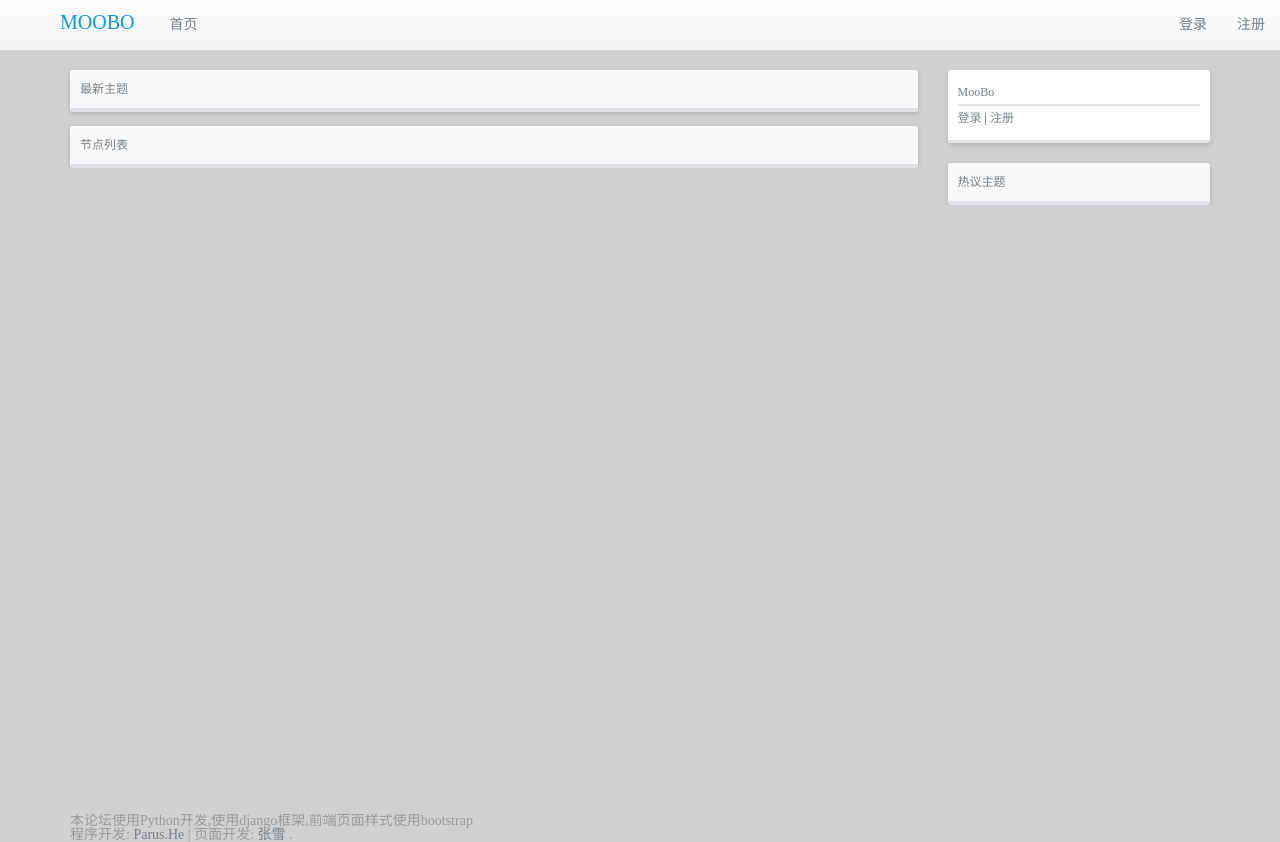
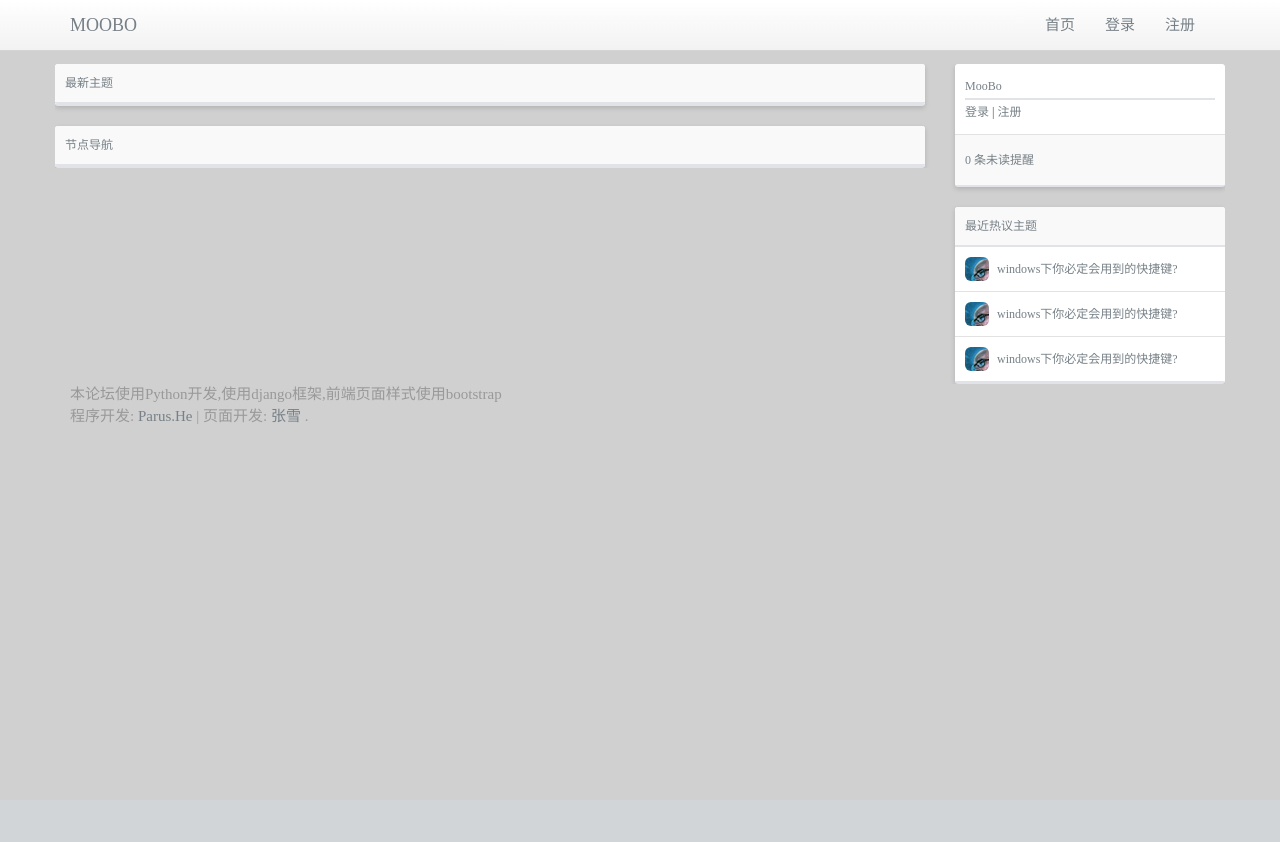
Before and after one commit to puras/moobo, a Django app: template bbs/templates/index.html in a window 1280 px wide. After the commit the page ends 424 px from the top, so only its background shows below. Run offline with Django 3.2, Linux system fonts and the light colour scheme; the template is opened without the code that fills it, so the values that code supplies are empty; parts of the project's set-up code (start-up, migrations or seed data) failed here and were passed over.

Commit message:
更新样式

```diff
--- a/bbs/static/css/base.css
+++ b/bbs/static/css/base.css
@@ -1,5 +1,5 @@
 @charset "utf-8";
-
+/* CSS Document */
 * {
     margin: 0;
     font-family: Microsoft YaHei;
@@ -11,35 +11,14 @@ html,body {
     font-size: 15px;
     height: 100%
 }
-body {
-    background: #fff;
-    font-size: 12px;
-    color: #424242;
-    margin: 0;
-    line-height: 1.42857;
-    display: block;
-    padding: 0;
-    -moz-font-feature-settings: normal;
-    -moz-font-language-override: normal;
-    -x-system-font: none;
-    background-color: #EFF0F0;
-    font-family: arial,宋体;
-    font-size: 14px;
-    font-size-adjust: none;
-    font-stretch: normal;
-    font-style: normal;
-    font-variant: normal;
-    font-weight: normal;
-    line-height: 100%;
-}
 ul, li {
-    /*list-style: none;
+    list-style: none;
     height: auto;
     padding: 0;
     margin: 0;
     border: none;
     list-style: none;
-    display: block;*/
+    display: block;
 }
 form {
     margin: 0;
@@ -62,49 +41,11 @@ input{
     padding: 0;
 }
 ul, ol {
-   /* list-style-image: none;
+    list-style-image: none;
     list-style-position: outside;
     list-style-type: none;
     margin: 0;
-    padding: 0;*/
-}
-img {
-    -moz-border-bottom-colors: none;
-    -moz-border-left-colors: none;
-    -moz-border-right-colors: none;
-    -moz-border-top-colors: none;
-    border-bottom-color: -moz-use-text-color;
-    border-bottom-style: none;
-    border-bottom-width: 0;
-    border-image-outset: 0 0 0 0;
-    border-image-repeat: stretch stretch;
-    border-image-slice: 100% 100% 100% 100%;
-    border-image-source: none;
-    border-image-width: 1 1 1 1;
-    border-left-color-ltr-source: physical;
-    border-left-color-rtl-source: physical;
-    border-left-color-value: -moz-use-text-color;
-    border-left-style-ltr-source: physical;
-    border-left-style-rtl-source: physical;
-    border-left-style-value: none;
-    border-left-width-ltr-source: physical;
-    border-left-width-rtl-source: physical;
-    border-left-width-value: 0;
-    border-right-color-ltr-source: physical;
-    border-right-color-rtl-source: physical;
-    border-right-color-value: -moz-use-text-color;
-    border-right-style-ltr-source: physical;
-    border-right-style-rtl-source: physical;
-    border-right-style-value: none;
-    border-right-width-ltr-source: physical;
-    border-right-width-rtl-source: physical;
-    border-right-width-value: 0;
-    border-top-color: -moz-use-text-color;
-    border-top-style: none;
-    border-top-width: 0;
-    height: auto;
-    max-width: 100%;
-    vertical-align: middle;
+    padding: 0;
 }
 body, div, dl, dt, dd, ul, ol, li, h1, h2, h3, h4, h5, h6, form, input, textarea, p, th, td {
     margin: 0;
@@ -115,7 +56,3 @@ address, address[dir], article, article[dir], aside, aside[dir], blockquote, blo
 *, *:before, *:after {
     -moz-box-sizing: border-box;
 }
-h1, h2, h3 {
-    line-height: 44px;
-    font-family: Microsoft YaHei;
-}
--- a/bbs/static/css/content.css
+++ b/bbs/static/css/content.css
@@ -1,26 +1,7 @@
 @charset "utf-8";
 /* CSS Document */
-body > header {
-    margin-bottom: 3em;
-}
-.container-fluid:before, .container-fluid:after {
-    content: "";
-    display: table;
-    line-height: 0;
-}
-.container-fluid:after {
-    clear: both;
-}
-.container-fluid:before, .container-fluid:after {
-    content: "";
-    display: table;
-    line-height: 0;
-}
-body > section.container-fluid {
-    height:auto;
-    min-height: 100%;
-    margin-bottom: -2em;
-    padding: 2em 0;
+.content{
+    /*height: 82%;    */
 }
 .navbar-inner{
     background-color: #F9F9F9;
@@ -28,30 +9,6 @@ body > section.container-fluid {
     background-repeat: repeat-x;
     border-bottom:1px solid #D4D4D4;
     min-height: 40px;
-}
-.brand {
-    color: #049CDB;
-    margin-left: 40px;
-    position: relative;
-    font-family: "orbitron-bold";
-}
-.navbar .brand {
-    display: block;
-    float: left;
-    font-size: 20px;
-    font-weight: 200;
-    padding-bottom: 9px;
-    padding-left: 20px;
-    padding-right: 20px;
-    padding-top: 4px;
-    text-shadow: 0 1px 0 #FFFFFF;
-}
-.navbar .brand span{
-    line-height: 37px;
-}
-.navbar-search {
-    margin: 5px 1em 0 0;
-    position: relative;
 }
 .pull-right {
     float: right;
@@ -105,6 +62,18 @@ body > section.container-fluid {
 }
 .node{
     color: #999999;
+}
+.node-title{
+    float: left;
+    line-height: 200%;
+}
+.node-item{
+    line-height: 120%;
+    padding-left: 10px;
+}
+.node-item a{
+    font-size: 14px;
+    margin-right: 20px;
 }
 .info{
     font-size:12px;
@@ -187,3 +156,7 @@ a.balance_area:link, a.balance_area:visited, .balance_area {
 a.balance_area:hover{
     color: #000;
 }
+footer{
+    position: relative;
+    bottom: 0;
+}
--- a/bbs/templates/base.html
+++ b/bbs/templates/base.html
@@ -3,8 +3,8 @@
 {% load staticfiles %}
 
 {% block body %}
-<section class="container-fluid">
-    <div class="container">
+<!-- container ================================================== -->
+<div class="container bs-docs-container content">
     <div class="row">
     <!--左侧商品展示区-->
     <div class="col-md-9" role="main">
@@ -22,33 +22,26 @@
                 <div class="tab_title"> <a href="javascript:void(0)">MooBo</a></div>
                 <a href="{% url 'bbs:login' %}">登录</a> | <a href="{% url 'bbs:join' %}">注册</a>
                 {% endif %}
-
-                        <!-- <div class="main">
+                <!-- <a href="#" class="user" style="max-height:48px; max-width:48px;"></a>
+                <h4><a href="#" class="user_name">602516883</a></h4>
+                <div class="main">
                     <p class="dark"> <span class="bigger">0</span> <span>节点收藏</span> </p>
                     <p class="dark"> <span class="bigger">0</span> <span>主题收藏</span> </p>
                     <p class="dark"> <span class="bigger">0</span> <span>特别关注</span> </p>
                 </div> -->
             </div>
-                    <!-- <div class="inner">
-                        <div id="money" class="fr"> <a class="balance_area" href="#"> 0 <span></span></a> </div>
-                        <a href="#" style="line-height:30px">0 条未读提醒</a>
-                    </div> -->
+            <div class="inner">
+                <!-- <div id="money" class="fr"> <a class="balance_area" href="#"> 0 <span></span></a> </div> -->
+                <a href="#" style="line-height:30px">0 条未读提醒</a> </div>
             </div>
 
             <div class="box">
-                    <div class="inner tab_title"> <a href="/?tab=tech">热议主题</a></div>
-                   <!--  <div class="cell">
-                        <a class="user" href="#" style="max-height:24px; max-width:24px"></a><a href="/t/89617">windows下你必定会用到的快捷键?</a>
-                    </div>
-                    <div class="cell">
-                        <a class="user" href="#" style="max-height:24px; max-width:24px"></a><a href="/t/89617">windows下你必定会用到的快捷键?</a>
-                    </div>
-                    <div class="cell">
-                        <a class="user" href="#" style="max-height:24px; max-width:24px"></a><a href="/t/89617">windows下你必定会用到的快捷键?</a>
-                    </div> -->
+                <div class="inner tab_title"> <a href="/?tab=tech">最近热议主题</a></div>
+                <div class="cell"> <a class="user" href="#" style="max-height:24px; max-width:24px"></a><a href="/t/89617">windows下你必定会用到的快捷键?</a> </div>
+                <div class="cell"> <a class="user" href="#" style="max-height:24px; max-width:24px"></a><a href="/t/89617">windows下你必定会用到的快捷键?</a> </div>
+                <div class="cell"> <a class="user" href="#" style="max-height:24px; max-width:24px"></a><a href="/t/89617">windows下你必定会用到的快捷键?</a> </div>
             </div>
         </div>
     </div>
 </div>
-</section>
 {% endblock %}
--- a/bbs/templates/index.html
+++ b/bbs/templates/index.html
@@ -4,12 +4,13 @@
 
 {% block content %}
 
-<div class="box">
-    <div class="inner tab_title"> <a href="javascript:void(0)">最新主题</a></div>
+<div class="box highlight">
+    <div class="inner tab_title"> <a href="javascript:void(0);">最新主题</a></div>
     {% if lastest_topic_list %}
         {% for topic in lastest_topic_list %}
             <div class="cell item">
-                <span class="user"></span><h5><a href="{% url 'bbs:topic' topic.id %}">{{topic.title}}</a></h5>
+                <span class="user"></span>
+                <h5><a href="{% url 'bbs:topic' topic.id %}">{{topic.title}}</a></h5>
                 <div class="info">
                     <a class="node" href="{% url 'bbs:node' topic.node.id %}">{{topic.node.name}}</a>
                     <strong><a href="#">{{topic.author.username}}</a></strong> {{topic.pub_date}} 最后回复来自
@@ -19,21 +20,21 @@
         {% endfor %}
     {% endif %}
 </div>
-<br />
 <div class="box">
-    <div class="inner tab_title"> <a href="javascript:void(0)">节点列表</a></div>
+    <div class="inner tab_title"> <a href="#">节点导航</a><!-- <a href="#" class="text-right">浏览全部节点</a> --></div>
     {% if category_list %}
         {% for cate in category_list %}
-            <div class="cell">
-                <b>{{cate.name}}</b>->
+            <div class="cell item">
+                <p class="node-title">{{cate.name}}</p>
+                <div class="node-item">
                  {% if cate.node_set.all %}
                     {% for node in cate.node_set.all %}
-                    <a href="{% url 'bbs:node' node.id %}">{{node.name}}</a>|
+                    <a href="{% url 'bbs:node' node.id %}">{{node.name}}</a>
                     {% endfor %}
                 {% endif %}
+                </div>
             </div>
         {% endfor %}
     {% endif %}
 </div>
-
 {% endblock %}
--- a/bbs/templates/layout.html
+++ b/bbs/templates/layout.html
@@ -20,13 +20,12 @@
         <link rel="stylesheet" href="{% static 'css/style.css' %}" />
     </head>
     <body>
-    <header>
-      <nav class="navbar navbar-fixed-top">
-        <div class="navbar-inner"> <a href="{% url 'bbs' %}" class="brand"><span>MOOBO</span> </a>
-          <ul class="nav navbar-nav">
+    <header class="navbar navbar-fixed-top bs-docs-nav navbar-inner" role="banner">
+        <div class="container">
+            <div class="navbar-header"> <a href="{% url 'bbs' %}" class="navbar-brand"><span>MOOBO</span> </a></div>
+            <nav class="collapse navbar-collapse bs-navbar-collapse" role="navigation">
+                <ul class="nav navbar-nav navbar-right">
                     <li><a href="{% url 'bbs' %}">首页</a></li>
-          </ul>
-          <ul class="nav navbar-nav navbar-right">
                     {% if user.is_authenticated %}
                     <li><a href="javascript:void(0);">欢迎您， {{ user.username }}</a></li>
                     <li><a href="{% url 'bbs:password' %}">修改密码</a></li>
@@ -36,13 +35,16 @@
                     <li><a href="{% url 'bbs:join' %}">注册</a></li>
                     {% endif %}
                 </ul>
+            </nav>
         </div>
-      </nav>
     </header>
-
+    <p>
+        <br>
+        <br>
+        <br>
+    </p>
     {% block body %}
     {% endblock %}
-
     <div id="footer">
       <div class="container">
         <p class="text-muted credit"> 本论坛使用Python开发,使用django框架,前端页面样式使用bootstrap</p>
```
Also changed, not shown: bbs/templates/node.html (+6 -5 lines), bbs/templates/topic.html (+19 -39 lines). Lines whose indentation alone changed are shown as unchanged.
